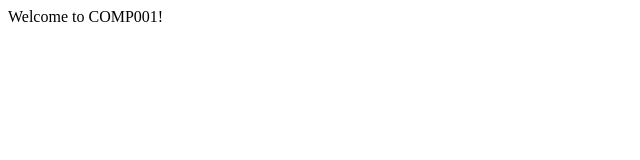
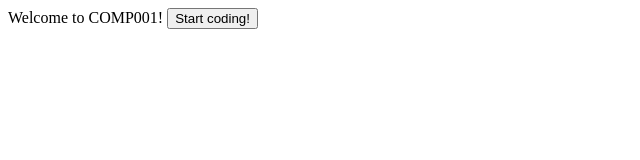
Before and after one commit to SubiWaiba/COMP001_HTML, a plain HTML site: page index.html in a window 1280 px wide. Shown: the whole page, without its empty margins (0-640 px from the left). Drawn offline with Linux system fonts and the light colour scheme.

Commit message:
Update index.html
added a start coding button

```diff
--- a/index.html
+++ b/index.html
@@ -10,6 +10,9 @@
 
 <body>
   Welcome to COMP001!
+
+
+  <button>Start coding!</button>
   <script src="script.js"></script>
 </body>
 
```
